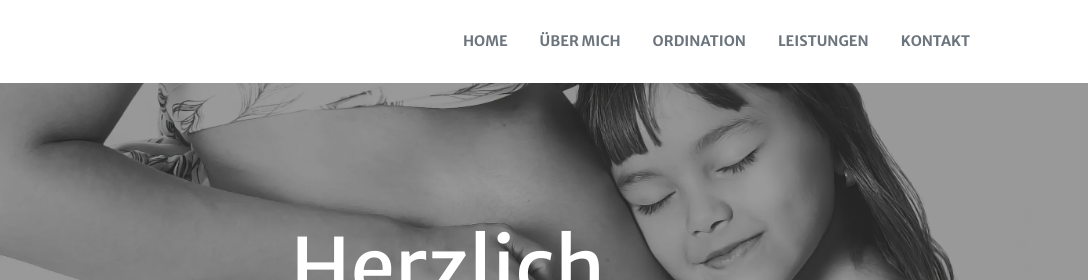
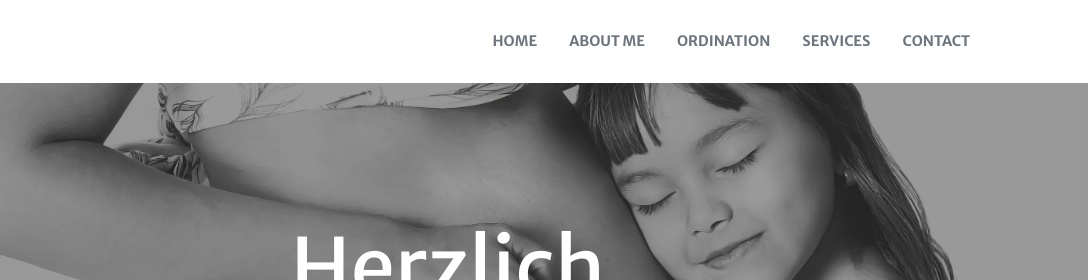
Before and after one commit to piyushhsharma/KR-MEDITECH-, a plain HTML site: page index.html in a window 1280 px wide. Shown: the top 280 px of the page, 192-1280 px from the left. Drawn offline with nearby package versions, Linux system fonts and the light colour scheme; some packages are replaced by stand-ins of ours; a script that the page names is missing.

Commit message:
Update index.html

```diff
--- a/index.html
+++ b/index.html
@@ -36,10 +36,10 @@
                 <div class="collapse navbar-collapse" id="navbarResponsive">
                     <ul class="navbar-nav ms-auto my-2 my-lg-0">
                         <li class="nav-item"><a class="nav-link" href="#home">HOME</a></li>
-                        <li class="nav-item"><a class="nav-link" href="#uber">ÜBER MICH</a></li>
+                        <li class="nav-item"><a class="nav-link" href="#uber">ABOUT ME</a></li>
                         <li class="nav-item"><a class="nav-link" href="#carouselExampleIndicators">ORDINATION</a></li>
-                        <li class="nav-item"><a class="nav-link" href="#portfolio">LEISTUNGEN</a></li>
-                        <li class="nav-item"><a class="nav-link" href="#contact">KONTAKT</a></li>
+                        <li class="nav-item"><a class="nav-link" href="#portfolio">SERVICES</a></li>
+                        <li class="nav-item"><a class="nav-link" href="#contact">CONTACT</a></li>
                     </ul>
                 </div>
             </div>
```
